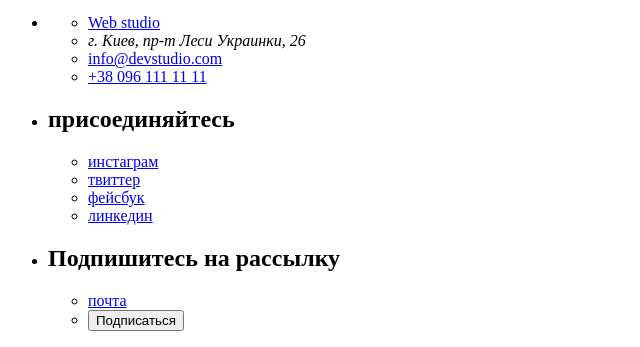
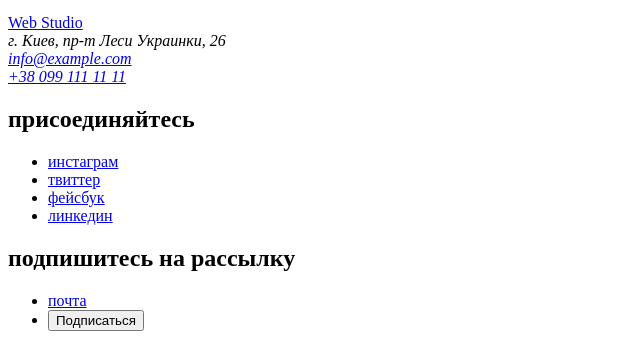
Before and after one commit to LiubovShpakova/goit-markup-hw-01, a plain HTML site: page index.html in a window 1280 px wide. Shown: the part 3982-4329 px from the top of the page, without its empty margins (0-640 px from the left). Drawn offline with Linux system fonts and the light colour scheme.

Commit message:
Корректирует подвал

```diff
--- a/index.html
+++ b/index.html
@@ -195,17 +195,18 @@
         </ul>
       </section>
     </main>
+    <!-- Подвал -->
     <footer>
-      <ul>
-        <li>
-          <ul>
-            <li><a href="./index.html" lang="en">Web studio</a></li>
-            <li><address>г. Киев, пр-т Леси Украинки, 26</address></li>
-            <li><a href="mailto:info@devstudio.com">info@devstudio.com</a></li>
-            <li><a href="tel:+380961111111">+38 096 111 11 11</a></li>
-          </ul>
-        </li>
-        <li>
+      <div>
+        <a href="./index.html">Web Studio</a>
+        <address>
+          г. Киев, пр-т Леси Украинки, 26 <br />
+          <a href="mailto:info@example.com">info@example.com</a><br />
+          <a href="tel:+380991111111">+38 099 111 11 11</a>
+        </address>
+      </div>
+      <!-- Ссылки на соцсети -->
+      <div>
         <h2>присоединяйтесь</h2>
         <ul>
           <li>
@@ -215,17 +216,17 @@
           <li><a href="#">фейсбук</a></li>
           <li><a href="#">линкедин</a></li>
         </ul>
-        </li>
-        <li>
-          <h2>Подпишитесь на рассылку</h2>
+      </div>
+      <!-- Подписка -->
+      <div>
+        <h2>подпишитесь на рассылку</h2>
         <ul>
           <li>
             <a href="#">почта</a>
           </li>
           <li><button type="button">Подписаться</button></li>
         </ul>
-        </li>
-      </ul>
+      </div>
     </footer>
   </body>
 </html>
```
Lines whose indentation alone changed are shown as unchanged.
